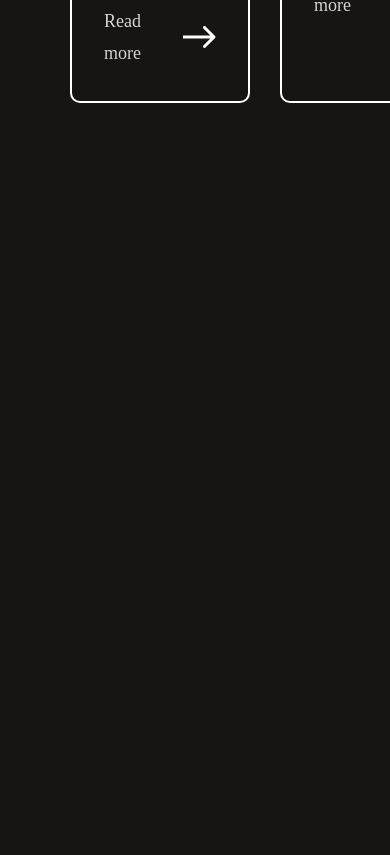
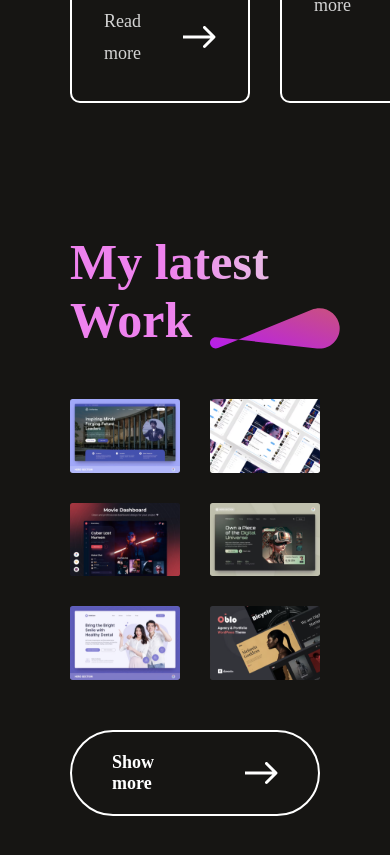
Before and after one commit to SNaweenkumAR/MY-WEBSITES, a React (Create React App) app: page / in a window 390 px wide. Shown: the part 4040-4895 px from the top of the page. Before the commit the page ends 4223 px from the top, so only its background shows below. Built offline with nearby package versions, Linux system fonts and the light colour scheme.

Commit message:
add Mywork

```diff
--- a/src/App.js
+++ b/src/App.js
@@ -5,6 +5,7 @@ import Navbar from './Component/Navbar/Navbar'
 import About from  './Component/About/About'
 import Hero from './Component/Hero/Hero'
 import Services from './Component/Services/Services'
+import MyWork  from './Component/MyWork/MyWork'
 
 function App() {
   return (
@@ -13,6 +14,7 @@ function App() {
   <Hero/>
   <About/>
   <Services/>
+  <MyWork/>
 </div>
 
   );
--- /dev/null
+++ b/src/Component/MyWork/MyWork.css
@@ -0,0 +1,103 @@
+.mywork{
+    display: flex;
+    align-items: center;
+    flex-direction: column;
+    justify-content: center;
+    gap: 80px;
+    margin: 80px 170px;
+}
+.mywork-title{
+    position: relative;
+    transition: 0.2s ease-in-out;
+
+ }
+ .mywork-title:hover{
+  transform: scale(0.89);
+
+
+ }
+ .mywork-title h1{
+
+        padding: 0px 30px;
+        font-size: 4rem;
+        font-weight: bold;
+        background: linear-gradient(270deg, #e5dfdf -5.89%,violet  60%);
+        background-clip: text;
+        -webkit-background-clip: text;
+        -webkit-text-fill-color: transparent;
+
+
+ }
+ .mywork-title img{
+    position:absolute;
+    bottom:0;
+    right:0;
+    z-index:-1;
+ }
+
+ .mywork-container{
+    display: grid;
+    grid-template-columns: 1fr 1fr 1fr;
+    gap: 30px;
+
+ }
+ .mywork-container img{
+    box-sizing: border-box;
+    width: 419px;
+    height: 280px;
+    transition: 0.3s;
+    cursor: pointer;
+ }
+ .mywork-container img:hover{
+    transform: scale(1.3);
+    border: 2px solid #ff00ff;
+    border-radius: 10px;
+    transition: 0.3s ease-in;
+ }
+ .mywork-showmore{
+    display: flex;
+    gap: 50px;
+    border-radius: 50px;
+    border:2px solid white;
+    padding: 30px 60px;
+    font-size: 22px;
+    font-weight: bold;
+    margin-bottom: 80px;
+    transition: 0.6s;
+     cursor: pointer;
+}
+
+.mywork-showmore:hover{
+    gap: 30px;
+    transition: 0.6s;
+}
+
+@media(max-width:768px){
+   .mywork{
+      gap: 50px;
+      margin: 50px 70px;
+      align-items: start;
+
+   }
+   .mywork-title h1{
+      padding: 0;
+      font-size: 50px;
+      font-weight: 600;
+   }
+   .mywork-title img{
+      width: 130px;
+      margin-right: -20px;
+   }
+   .mywork-container{
+      grid-template-columns: 1fr 1fr;
+      gap: 30px;
+   }
+   .mywork-container img{
+       width: 100%;
+       height: 100%;
+   }
+   .mywork-showmore{
+      font-size: 18px;
+      padding: 20px 40px;
+   }
+}
--- /dev/null
+++ b/src/Component/MyWork/MyWork.jsx
@@ -0,0 +1,29 @@
+ import React from 'react';
+ import './MyWork.css';
+ import theme from '../../assets/theme_pattern.svg';
+ import mywork_data from '../../assets/mywork_data';
+ import icon from '../../assets/arrow_icon.svg'
+
+  const Mywork = () => {
+   return (
+     <div className='mywork' id='work'>
+        <div className="mywork-title">
+            <h1>My latest Work</h1>
+            <img src={theme} alt="theme" />
+
+        </div>
+        <div className="mywork-container">
+           {mywork_data.map((work,index) => {
+                return <img key={index} src={work.w_img} alt="img" />;
+           })}
+        </div>
+
+        <div className="mywork-showmore">
+             <p>Show more</p>
+             <img src={icon} alt="" />
+        </div>
+     </div>
+   )
+ }
+
+ export default Mywork
```
